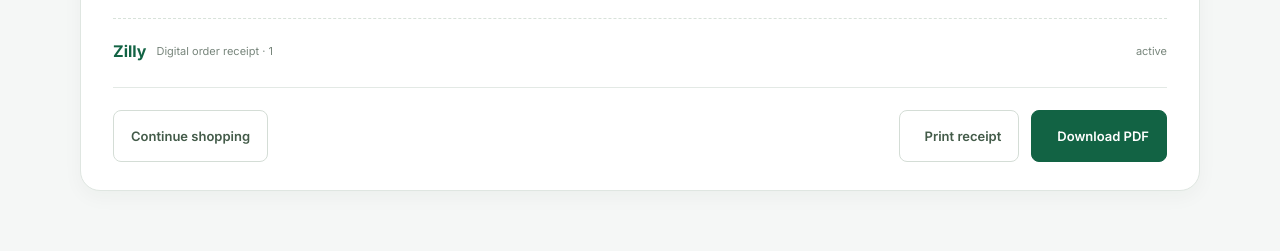
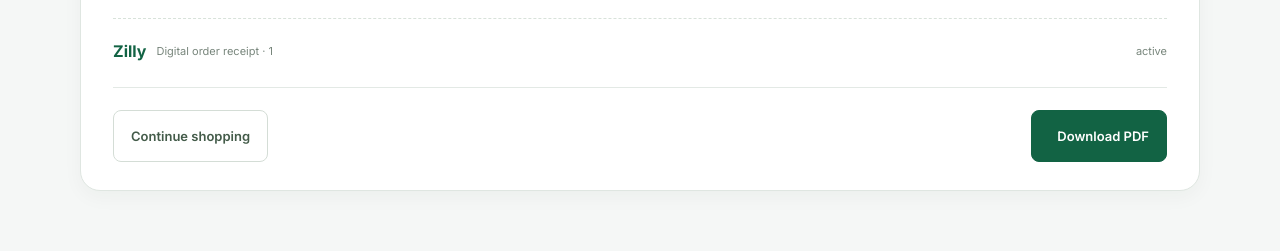
Before and after one commit to MuhammadTayyab-SE/retail_website_application, a Django app: template catalog/templates/catalog/checkout/confirmation.html in a window 1280 px wide. Shown: the part 1230-1481 px from the top of the page. Run offline with Django 5.2, Linux system fonts and the light colour scheme; the template is opened without the code that fills it: most values are stand-ins (such as "Sample title", 1, 10 or a date in 2020); some libraries are stand-ins or nearby versions.

Commit message:
Remove print receipt action and unused script

```diff
--- a/catalog/static/catalog/checkout/receipt.js
+++ /dev/null
@@ -1,4 +0,0 @@
-(() => {
-  'use strict';
-  document.querySelector('#receipt-print')?.addEventListener('click', () => window.print());
-})();
--- a/catalog/templates/catalog/checkout/confirmation.html
+++ b/catalog/templates/catalog/checkout/confirmation.html
@@ -1,7 +1,7 @@
 {% load static %}
 <!doctype html>
 <html lang="en">
-<head><meta charset="utf-8"><meta name="viewport" content="width=device-width, initial-scale=1"><title>Order {{ order.number }} - Zilly</title>{% include 'catalog/home02/snapshot/styles.html' %}<link rel="stylesheet" href="{% static 'catalog/checkout/receipt.css' %}?v=5"><script defer src="{% static 'catalog/checkout/receipt.js' %}"></script></head>
+<head><meta charset="utf-8"><meta name="viewport" content="width=device-width, initial-scale=1"><title>Order {{ order.number }} - Zilly</title>{% include 'catalog/home02/snapshot/styles.html' %}<link rel="stylesheet" href="{% static 'catalog/checkout/receipt.css' %}?v=5"></head>
 <body>
 <main class="receipt-page"><div class="receipt-container">
   <nav class="receipt-top-nav" aria-label="Receipt navigation"><a href="{% url 'shop' %}">&larr; Continue shopping</a><span>Zilly order receipt</span></nav>
@@ -21,7 +21,7 @@
         <section class="receipt-breakdown" aria-labelledby="receipt-breakdown-title"><h2 id="receipt-breakdown-title">Financial breakdown</h2><dl><div><dt>Original item total</dt><dd>PKR {{ receipt.gross_subtotal|floatformat:2 }}</dd></div><div class="receipt-saving-row"><dt>Item discount</dt><dd>- PKR {{ receipt.item_discount|floatformat:2 }}</dd></div><div><dt>Net item subtotal</dt><dd>PKR {{ order.subtotal|floatformat:2 }}</dd></div><div><dt>{% if order.delivery_method == 'pickup' %}Pickup fee{% else %}Shipping fee{% endif %}</dt><dd>{% if order.delivery_fee == 0 %}Free{% else %}PKR {{ order.delivery_fee|floatformat:2 }}{% endif %}</dd></div><div><dt>Tax</dt><dd>PKR {{ order.tax|floatformat:2 }}</dd></div><div class="receipt-grand-total"><dt>Amount payable</dt><dd>PKR {{ order.total|floatformat:2 }}</dd></div></dl></section>
       </div>
       <footer class="receipt-footer"><strong>Zilly</strong><span>Digital order receipt &middot; {{ order.number }}</span><span>{{ receipt.payment_status }}</span></footer>
-      <div class="receipt-actions"><a href="{% url 'shop' %}" class="receipt-secondary">Continue shopping</a><div><button type="button" id="receipt-print" class="receipt-secondary"><i class="fas fa-print" aria-hidden="true"></i> Print receipt</button><a href="{% url 'checkout-receipt' order.public_id %}" class="receipt-download" download><i class="far fa-file-pdf" aria-hidden="true"></i> Download PDF</a></div></div>
+      <div class="receipt-actions"><a href="{% url 'shop' %}" class="receipt-secondary">Continue shopping</a><div><a href="{% url 'checkout-receipt' order.public_id %}" class="receipt-download" download><i class="far fa-file-pdf" aria-hidden="true"></i> Download PDF</a></div></div>
     </div>
   </article>
 </div></main>
```
Also changed, not shown: tests/test_receipts.py (+1 -1 lines).
